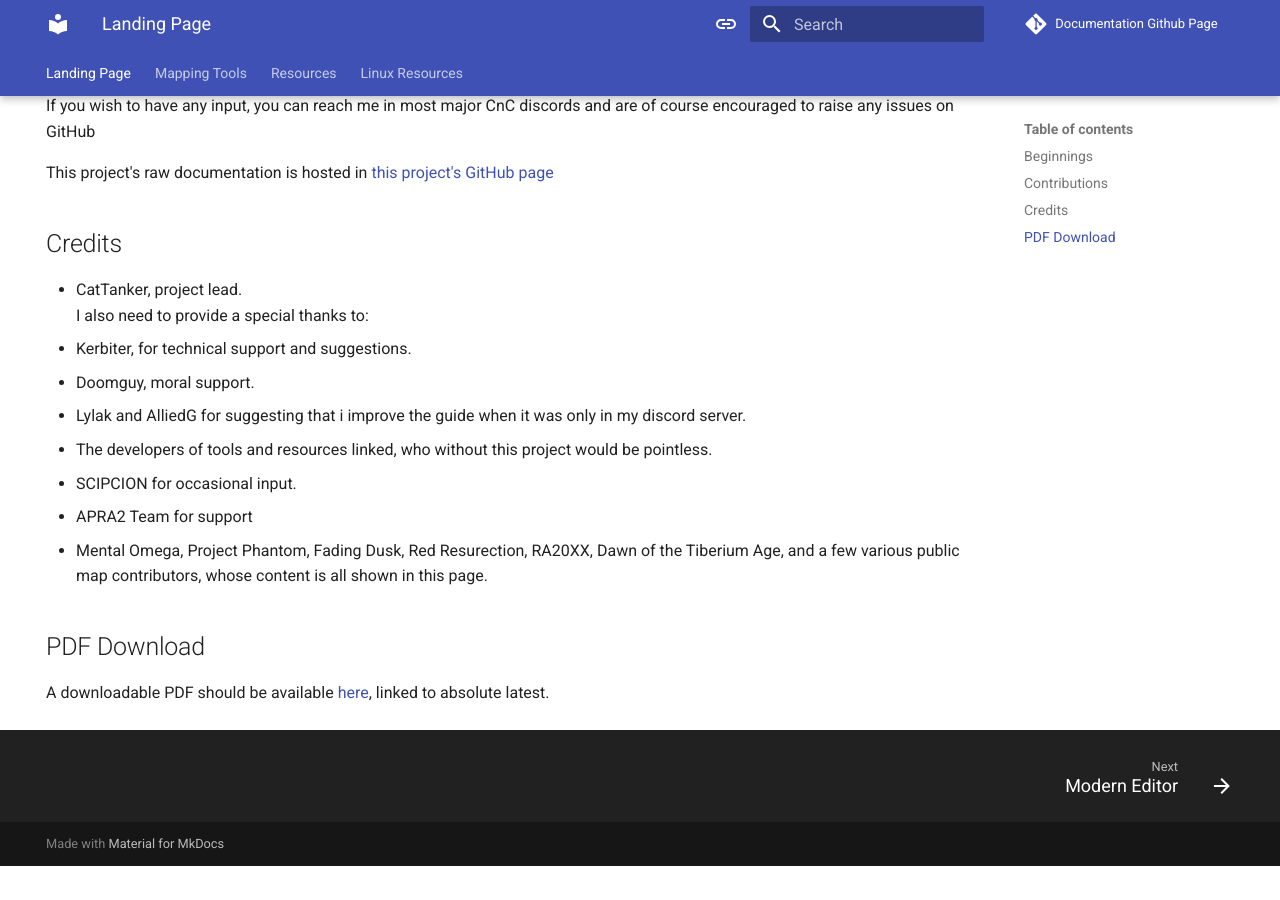
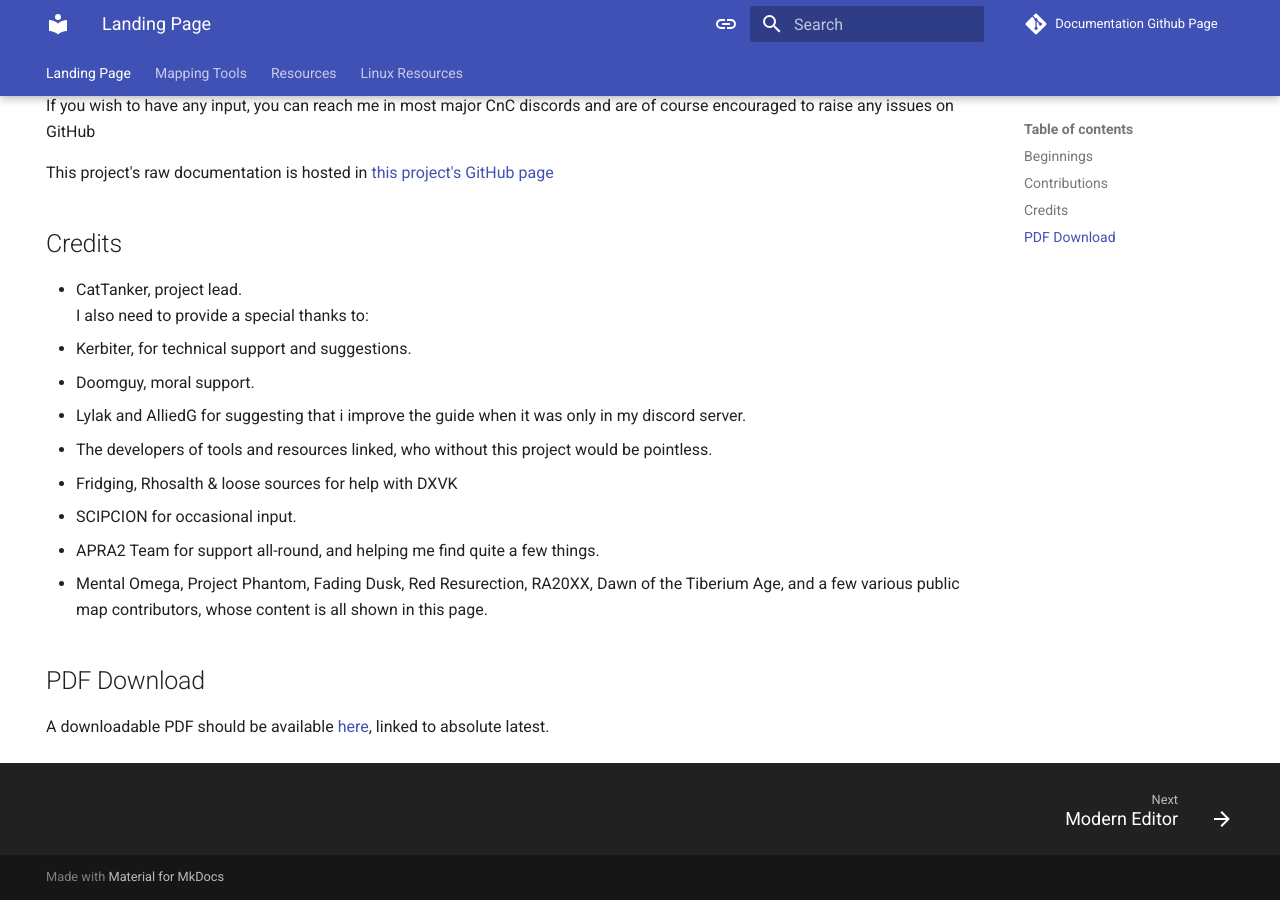
Before and after one commit to CatTanker/cnc_map_tool_guide, an MkDocs documentation site: the page built from docs/index.md, in a window 1280 px wide and 900 px high, scrolled down 817 px. Built offline with MkDocs 1.6.1 and Material for MkDocs 9.7.7, drawn with Linux system fonts in a browser that asks for light colours; comment, search, counter and statistics services are not loaded; before the commit the page ends 1683 px from its top, so only the background shows below that.

Commit message:
Update index.md

```diff
--- a/docs/index.md
+++ b/docs/index.md
@@ -32,8 +32,9 @@
 - Doomguy, moral support. <br>
 - Lylak and AlliedG for suggesting that i improve the guide when it was only in my discord server. <br>
 - The developers of tools and resources linked, who without this project would be pointless. <br>
+- Fridging, Rhosalth & loose sources for help with DXVK
 - SCIPCION for occasional input.
-- APRA2 Team for support
+- APRA2 Team for support all-round, and helping me find quite a few things.
 - Mental Omega, Project Phantom, Fading Dusk, Red Resurection, RA20XX, Dawn of the Tiberium Age, and a few various public map contributors, whose content is all shown in this page.
 
 ## PDF Download
```
